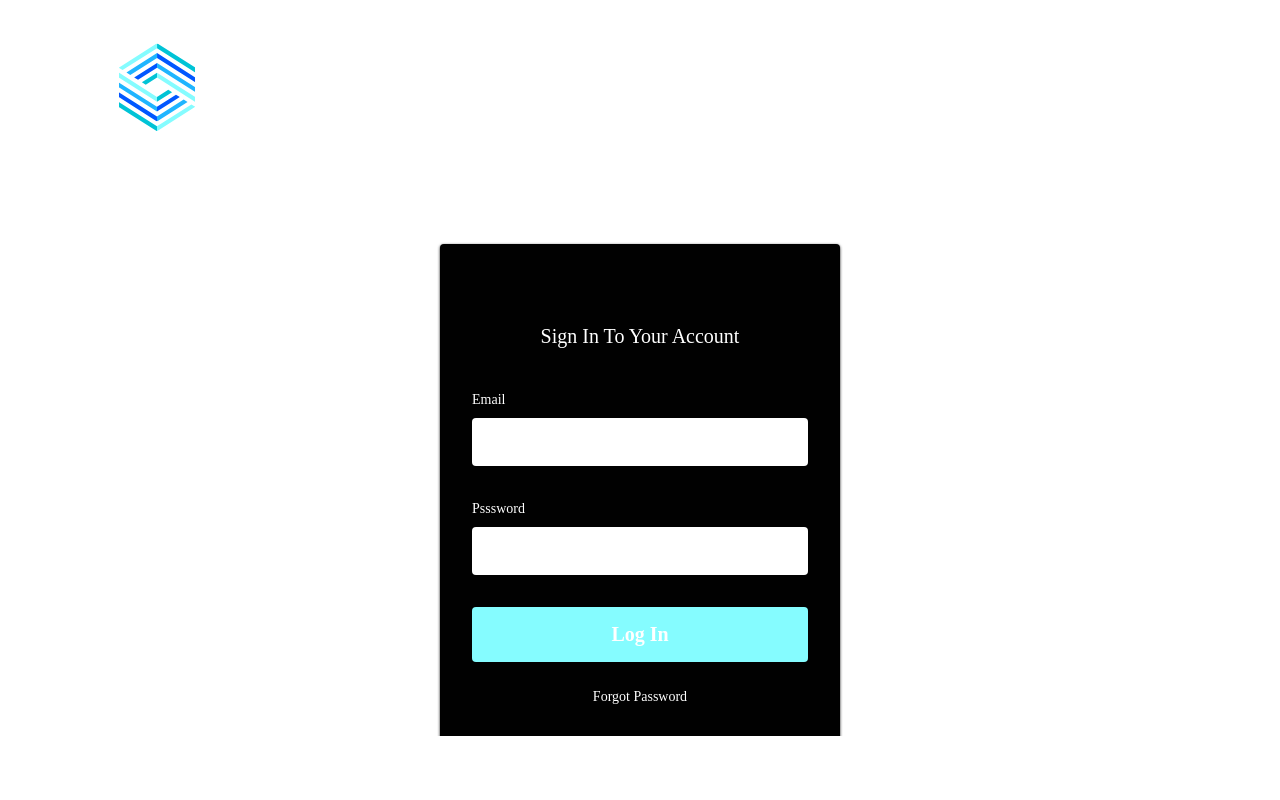
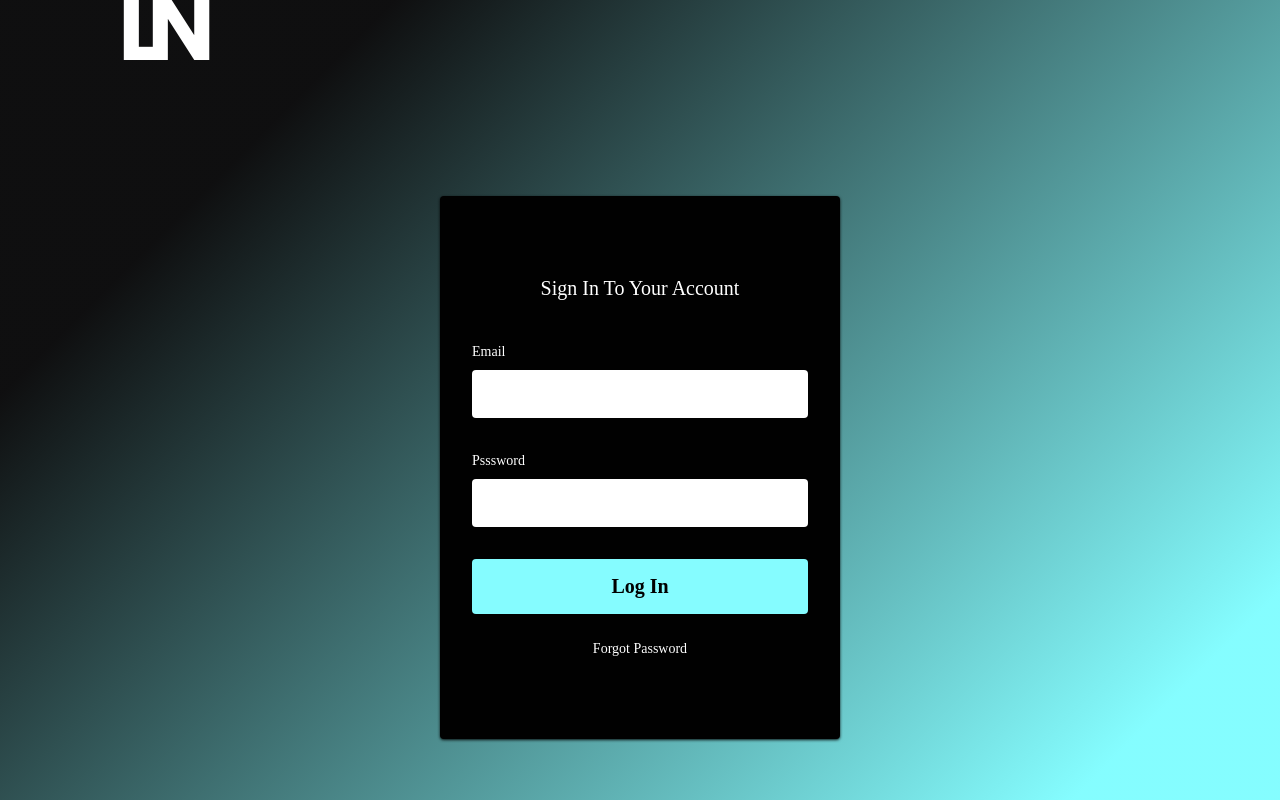
Before and after one commit to Rodgers31/Network-Castle, a React (Create React App) app in the folder client_side/: page /login in a window 1280 px wide. Built offline with nearby package versions, Linux system fonts and the light colour scheme; a web font is replaced by a local one.

Commit message:
worked on logout and back login page background

```diff
--- a/client_side/src/components/Navbar/index.js
+++ b/client_side/src/components/Navbar/index.js
@@ -4,7 +4,8 @@ import Logoimg from '../../logoImg/Layers.png';
 // Can be used to add color to the icons so it's uniform accross different pages
 import { IconContext } from 'react-icons/lib';
 import { animateScroll as scroll } from 'react-scroll';
-
+import { useSelector } from 'react-redux';
+import { Navigate } from 'react-router-dom';
 import {
   Nav,
   NavbarContainer,
@@ -19,6 +20,7 @@ import {
 
 const Navbar = ({ toggle }) => {
   const [scrollNav, setScrollNav] = useState(false);
+  const { isLoggedIn } = useSelector((state) => state.auth);
 
   const changeNav = () => {
     if (window.scrollY >= 80) {
@@ -26,6 +28,11 @@ const Navbar = ({ toggle }) => {
     } else {
       setScrollNav(false);
     }
+  };
+
+  const logOut = () => {
+    localStorage.removeItem('user');
+    return <Navigate to='/' />;
   };
   useEffect(() => {
     window.addEventListener('scroll', changeNav);
@@ -91,7 +98,9 @@ const Navbar = ({ toggle }) => {
               </NavItem>
             </NavMenu>
             <NavBtn>
-              <NavBtnLink to='/login'>Login</NavBtnLink>
+              <NavBtnLink to='/login' onClick={logOut()}>
+                {isLoggedIn ? 'Logout' : 'Login'}
+              </NavBtnLink>
             </NavBtn>
           </NavbarContainer>
         </Nav>
--- a/client_side/src/components/Signin/SigninElements.js
+++ b/client_side/src/components/Signin/SigninElements.js
@@ -2,7 +2,7 @@ import styled from 'styled-components';
 import { Link } from 'react-router-dom';
 
 export const Container = styled.div`
-  min-height: 692px;
+  min-height: 100%;
   position: fixed;
   bottom: 0;
   left: 0;
@@ -10,12 +10,16 @@ export const Container = styled.div`
   top: 0;
   z-index: 0;
   overflow: hidden;
-  background: white;
+  background: linear-gradient(
+    135deg,
+    hsla(240, 3%, 6%, 1) 19%,
+    hsla(181, 100%, 76%, 1) 90%
+  );
   margin-bottom: 5%;
 `;
 
 export const FormWrap = styled.div`
-  height: 100%;
+  height: 80%;
   display: flex;
   flex-direction: column;
   justify-content: center;
@@ -93,6 +97,7 @@ export const FormButton = styled.button`
   font-size: 20px;
   cursor: pointer;
   font-weight: bold;
+  color: black;
 `;
 
 export const Text = styled.span`
--- a/client_side/src/components/Signin/index.js
+++ b/client_side/src/components/Signin/index.js
@@ -1,5 +1,5 @@
 import React, { useState } from 'react';
-import Logoimg from '../../logoImg/LayersExs.png';
+import Logoimg from '../../logoImg/Layers.png';
 import { useDispatch, useSelector } from 'react-redux';
 import { connect } from 'react-redux';
 import { login } from '../../redux/actions/auth';
```
